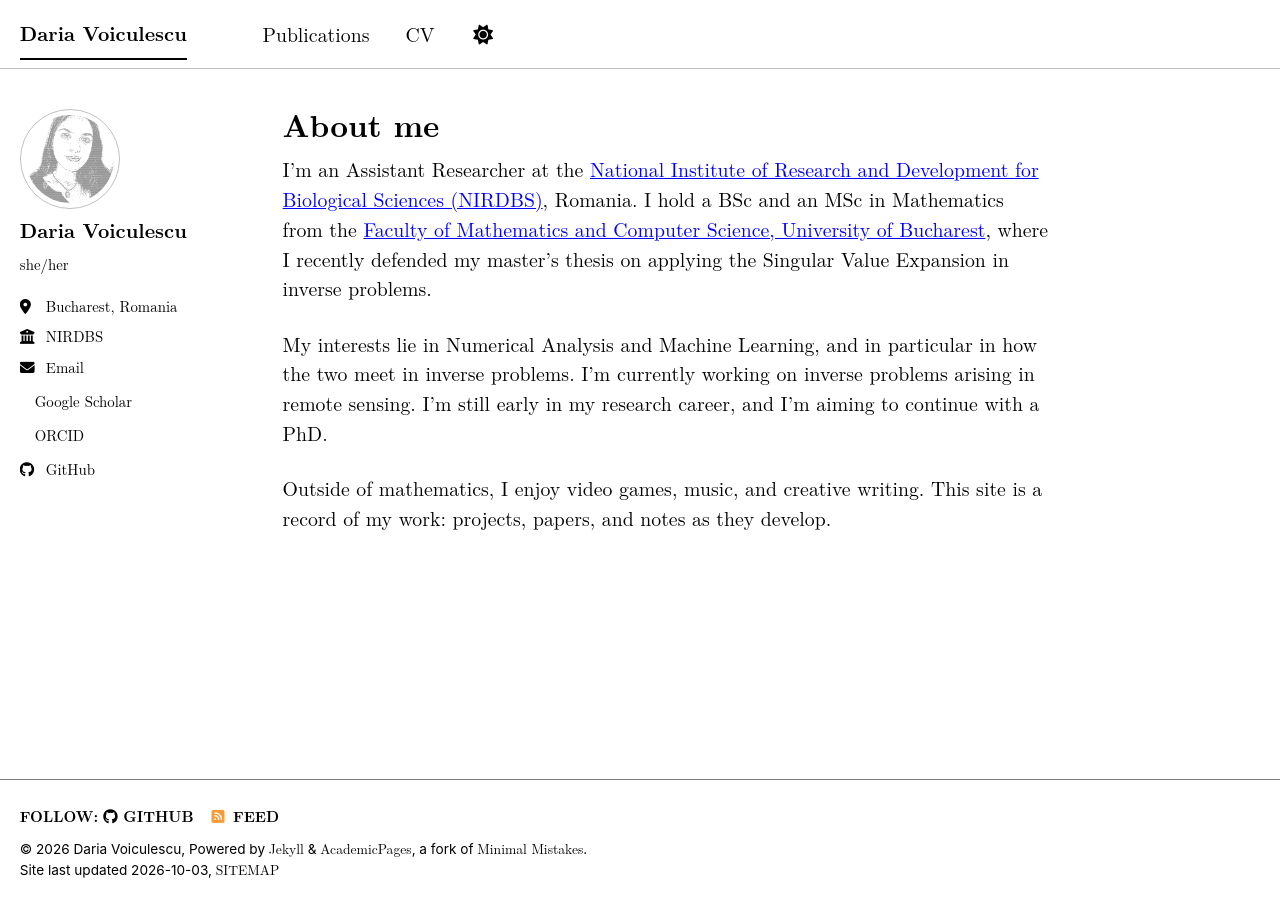
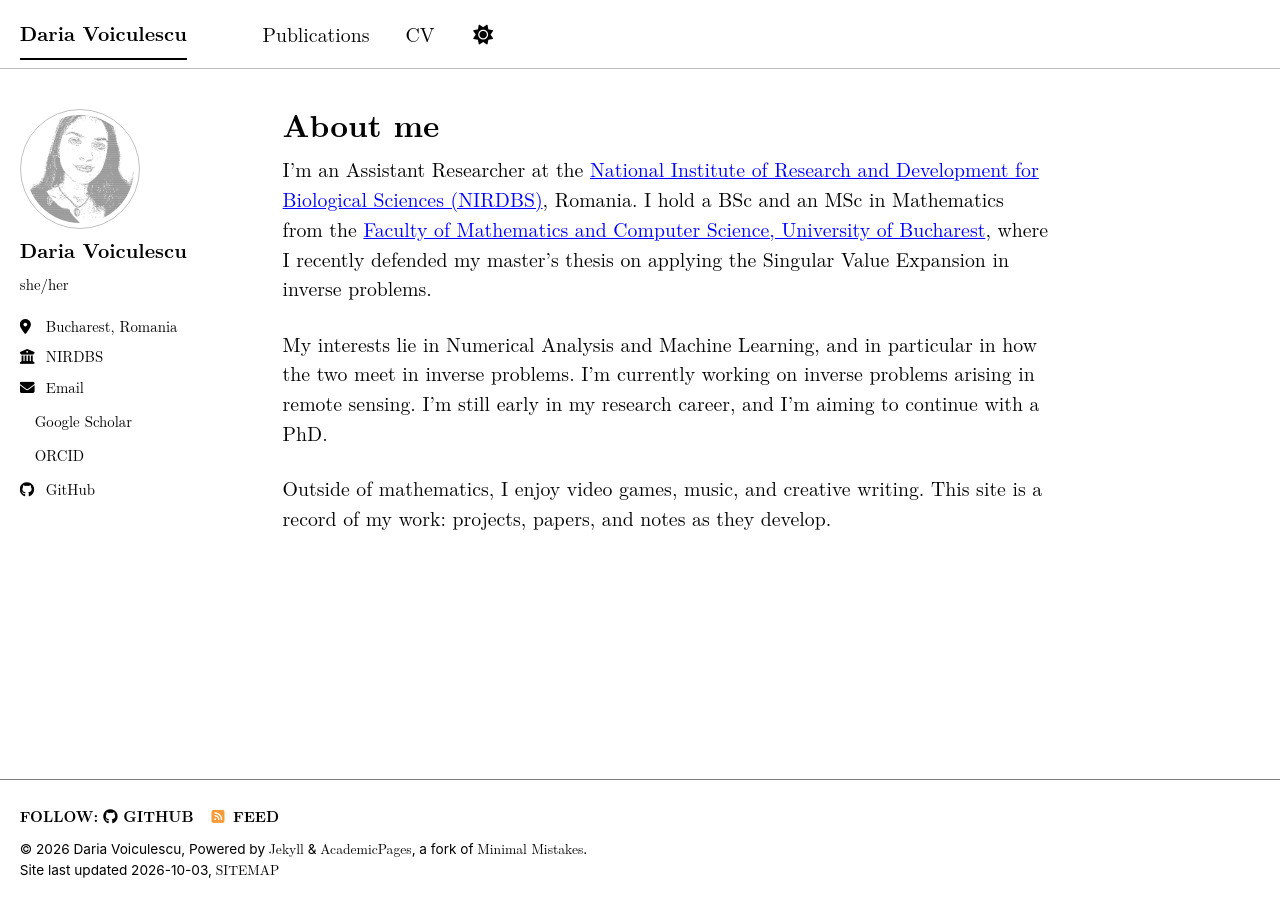
Before and after one commit to dariavoiculescu/dariavoiculescu.github.io, a Jekyll site: the page built from _pages/about.md, in a window 1280 px wide. Built offline with Jekyll 4.4.1, drawn with Linux system fonts in a browser that asks for light colours; some web fonts are replaced; a style sheet for code colours, icons or effects is not loaded.

Commit message:
Update main.scss

```diff
--- a/assets/css/main.scss
+++ b/assets/css/main.scss
@@ -48,8 +48,8 @@ body, h1, h2, h3, h4, h5, h6, p, li, a, blockquote,
 body { font-size: 1.1em; }
 
 .author__avatar img {
-  max-width: 100px !important;
-  width: 100px !important;
-  height: 100px !important;
+  max-width: 120px !important;
+  width: 120px !important;
+  height: 120px !important;
   object-fit: cover;        /* keeps the photo from being squashed */
 }
```
